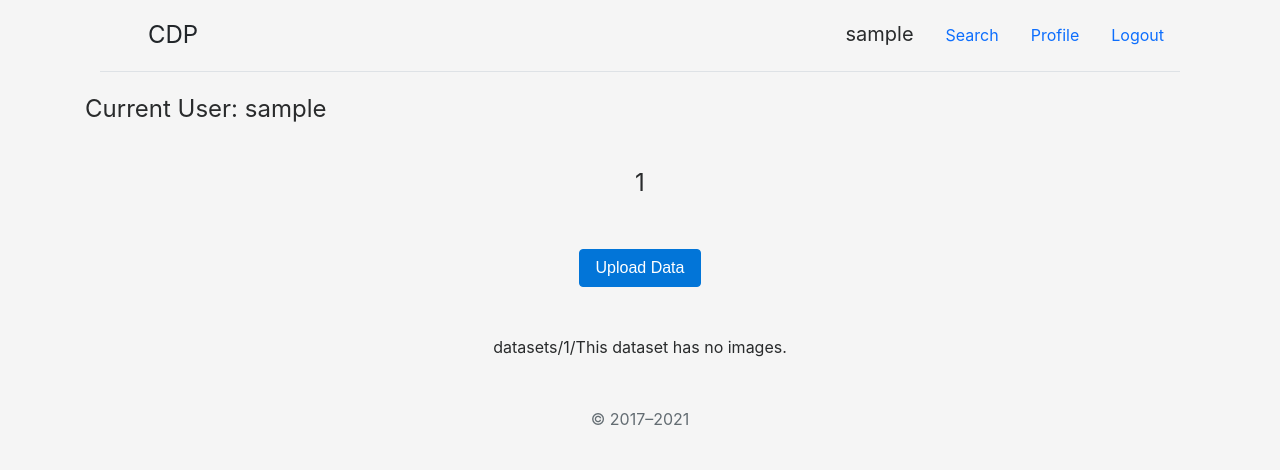
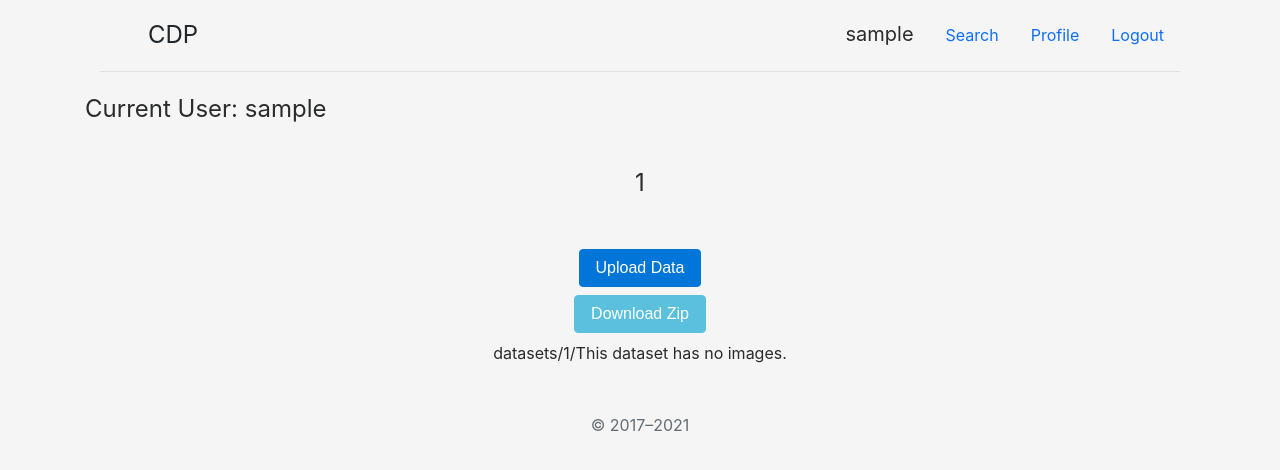
Before and after one commit to dbgilson/CrowdsourcingDatasetPlatform, a PHP site: page /DisplayDataset.php?dataset=1 in a window 1280 px wide. Shown: the part 41-511 px from the top of the page. Run offline with PHP 8.4, Linux system fonts and the light colour scheme; the visitor is signed in with stand-in values (Sample User, id 1); some libraries are stand-ins or nearby versions.

Commit message:
Update DisplayDataset.php

```diff
--- a/Crowdsourcing Dataset Frontend/Pages/DisplayDataset.php
+++ b/Crowdsourcing Dataset Frontend/Pages/DisplayDataset.php
@@ -73,7 +73,14 @@
             <?php
                 echo '<h1 align="middle" class="h4 mt-1 mb-5 fw-normal">' . $_GET["dataset"] . '</h1>';
             ?>
-            <a href="UploadData.php"><button type="button" class="w-35 mt-1 mb-5 btn btn-m btn-primary">Upload Data</button></a>
+            <a href="UploadData.php"><button type="button" class="w-35 mt-1 mb-2 btn btn-m btn-primary">Upload Data</button></a>
+          </div>
+          <div class="container">
+          <?php
+                echo '<form name="download_dataset" method="post">';
+                echo '<button type="submit" class="btn btn-info mb-2" name="download_dataset">Download Zip</button>';
+                echo '</form>';
+            ?>
           </div>
           <?php
             $dataset_name = $_GET["dataset"];
```
